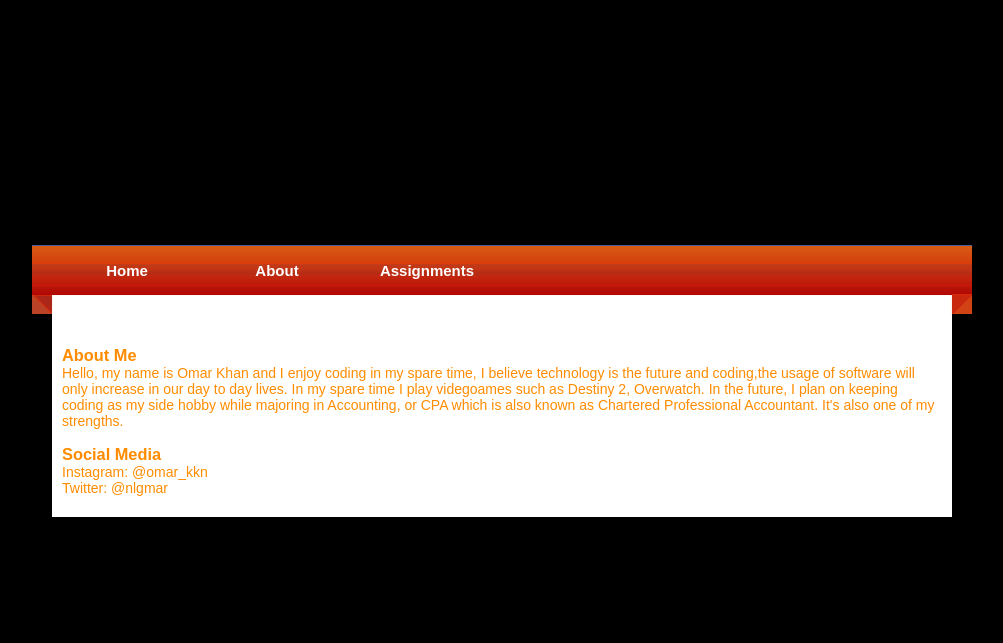
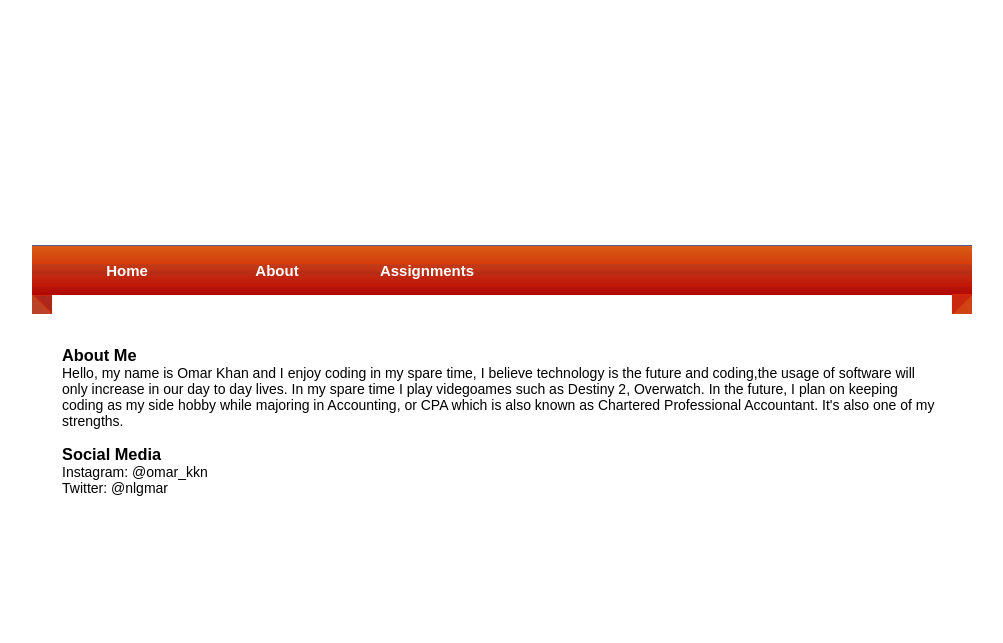
Before and after one commit to okk619/website, a plain HTML site: page index.html in a window 1280 px wide. Shown: the part 157-800 px from the top of the page, without its empty margins (138-1141 px from the left). Drawn offline with Linux system fonts and the light colour scheme.

Commit message:
Update style.css

```diff
--- a/style.css
+++ b/style.css
@@ -5,8 +5,8 @@ body {
 	text-align: left;
 	font: 14px Arial, Helvetica, sans-serif;
 	font-size: 14px;
-	color: #FF8C00;
-	background: #000000;
+	color: #000000;
+	background: #FFFFFF;
 	background-repeat:repeat-x;
 }
 *
```
